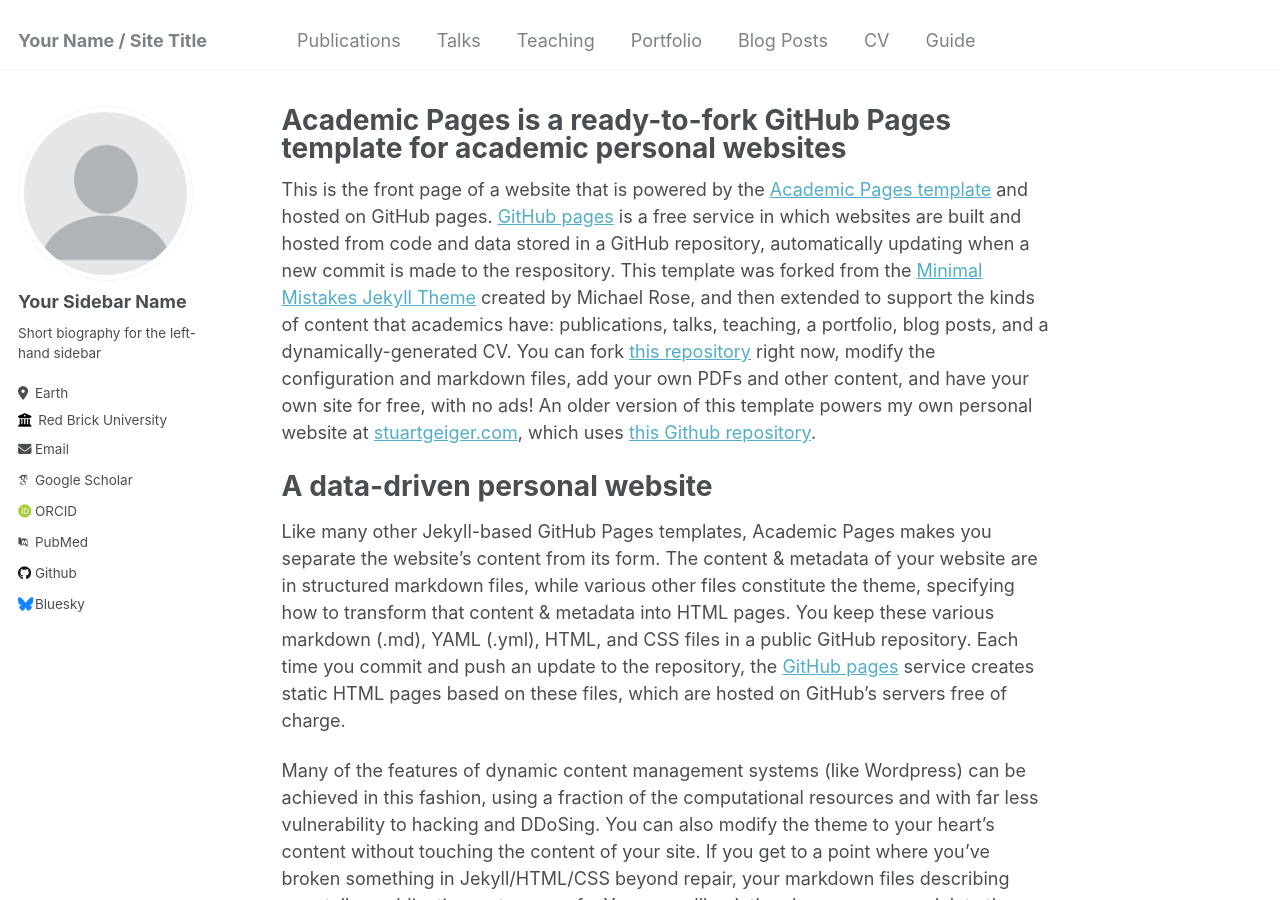
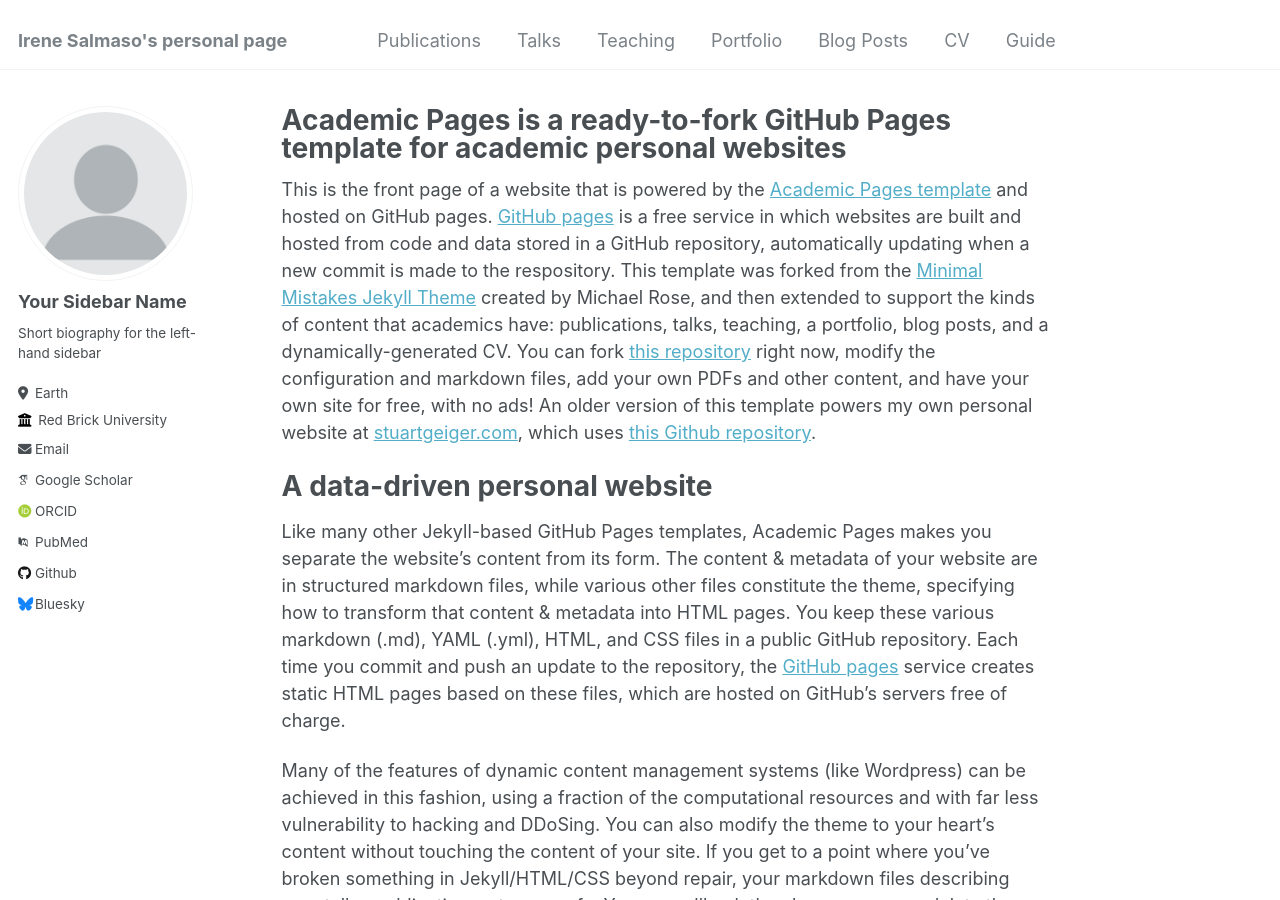
Before and after one commit to IreneSalmaso/IreneSalmaso.github.io, a Jekyll site: the page built from _pages/about.md, in a window 1280 px wide and 900 px high. Built offline with Jekyll 4.4.1, drawn with Linux system fonts in a browser that asks for light colours; some web fonts are replaced.

Commit message:
Update _config.yml

```diff
--- a/_config.yml
+++ b/_config.yml
@@ -8,7 +8,7 @@
 
 # Basic Site Settings
 locale                   : "en-US"
-title                    : "Your Name / Site Title"
+title                    : "Irene Salmaso's personal page"
 title_separator          : "-"
 name                     : &name "Your Name"
 description              : &description "personal description"
```
